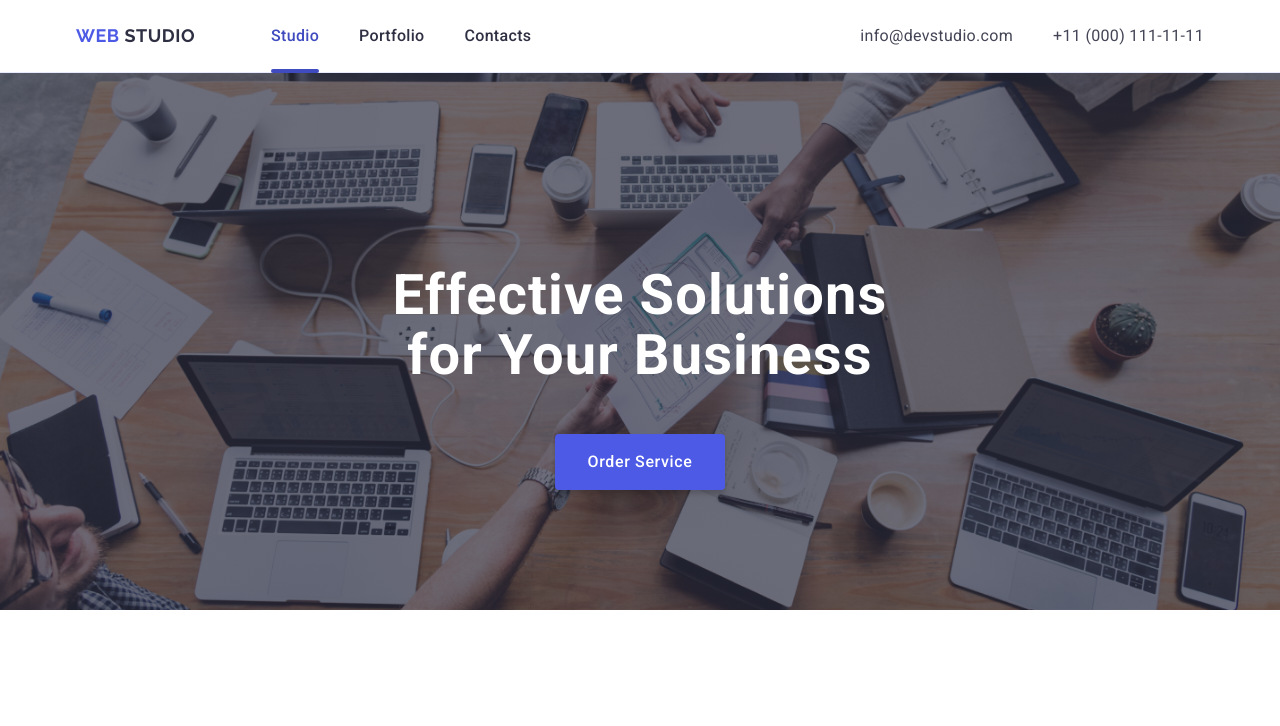
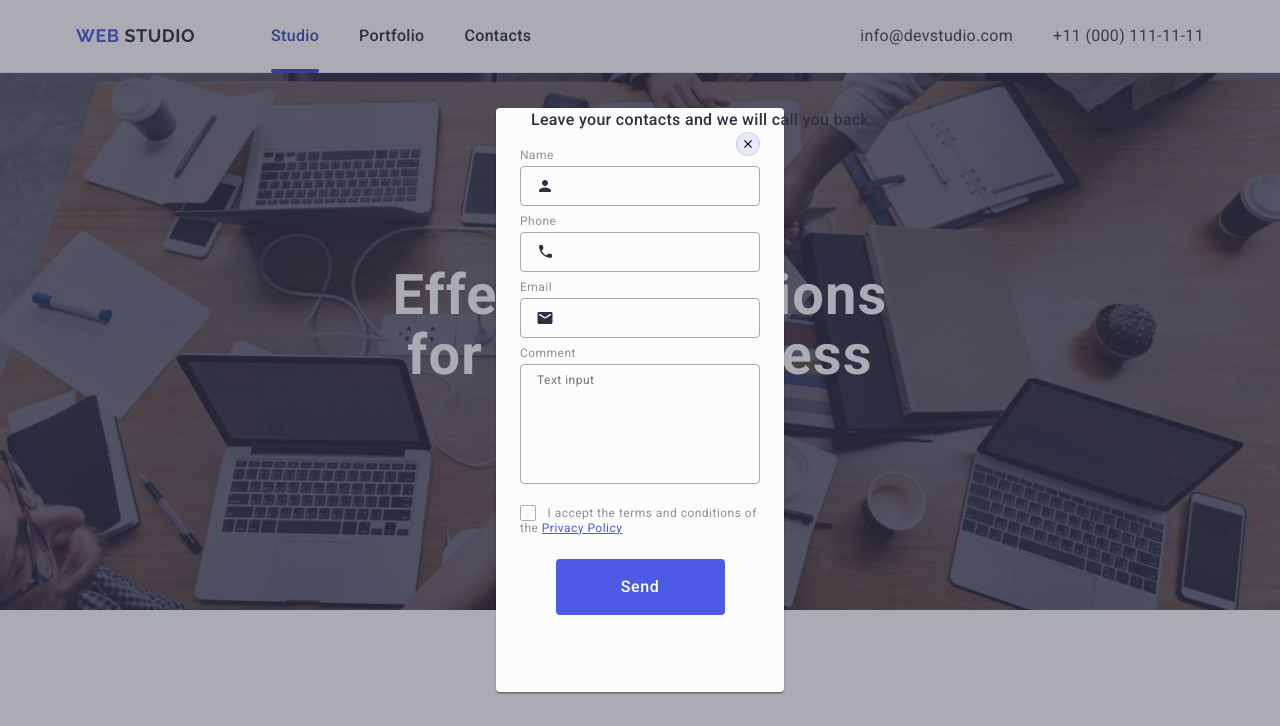
Before and after one commit to Maxim-Loznian/goit-markup-hw-06, a plain HTML site: page index.html in a window 1280 px wide. Shown: the top 726 px of the page. Drawn offline with nearby package versions, Linux system fonts and the light colour scheme.

Commit message:
lastthursday

```diff
--- a/css/styles.css
+++ b/css/styles.css
@@ -248,7 +248,7 @@ img {
   pointer-events: auto;
 }
 
-.modal {
+.modal-mobile {
   position: relative;
   top: 50%;
   left: 50%;
@@ -289,8 +289,8 @@ img {
   transition: fill 250ms cubic-bezier(0.4, 0, 0.2, 1);
 }
 
-.modal-close-btn:hover > .modal-close-icon,
-.modal-close-btn:focus > .modal-close-icon {
+.modal-close-btn:hover .modal-close-icon,
+.modal-close-btn:focus .modal-close-icon {
   fill: #ffffff;
 }
 
@@ -1072,3 +1072,186 @@ img {
     display: flex;
   }
 }
+.backdrop {
+  position: fixed;
+  top: 0;
+  left: 0;
+  width: 100%;
+  height: 100%;
+  background: rgba(46, 47, 66, 0.4);
+  opacity: 0;
+  visibility: hidden;
+  pointer-events: none;
+  transition: opacity 250ms cubic-bezier(0.4, 0, 0.2, 1),
+    visibility 250ms cubic-bezier(0.4, 0, 0.2, 1);
+}
+
+.modal {
+  padding: 72px 24px 24px 24px;
+  position: absolute;
+  top: 50%;
+  left: 50%;
+  transform: translate(-50%, -50%) scale(1);
+  background-color: #fcfcfc;
+  border-radius: 4px;
+  box-shadow: 0 1px 1px 0 rgba(0, 0, 0, 0.14), 0 1px 3px 0 rgba(0, 0, 0, 0.12),
+    0 2px 1px 0 rgba(0, 0, 0, 0.2);
+  width: 288px;
+  min-height: 623px;
+  transition: transform 250ms cubic-bezier(0.4, 0, 0.2, 1);
+}
+.is-open {
+  opacity: 1;
+  visibility: visible;
+  pointer-events: auto;
+}
+.leave {
+  font-weight: 500;
+  font-size: 16px;
+  line-height: 1.5;
+  letter-spacing: 0.02em;
+  color: #2e2f42;
+  margin-bottom: 16px;
+  text-align: center;
+  min-width: 256;
+}
+
+.review-form-block {
+  margin-bottom: 8px;
+}
+.review-form-label {
+  font-size: 12px;
+  line-height: 1.17;
+  letter-spacing: 0.04em;
+  color: #8e8f99;
+  display: block;
+  margin-bottom: 4px;
+}
+.review-form-checkblock-label {
+  font-size: 12px;
+  line-height: 1.17;
+  letter-spacing: 0.04em;
+  color: #8e8f99;
+  display: block;
+}
+.review-form-input-cover {
+  position: relative;
+}
+.review-form-input {
+  width: 100%;
+  height: 40px;
+  border: 1px solid rgba(46, 47, 66, 0.4);
+  border-radius: 4px;
+  background-color: transparent;
+  padding-left: 38px;
+  outline: transparent;
+  transition: border-color 250ms cubic-bezier(0.4, 0, 0.2, 1);
+  margin-right: 8px;
+}
+.review-form-input:focus {
+  border-color: #4d5ae5;
+}
+.review-form-input:focus + svg {
+  fill: #4d5ae5;
+}
+.review-form-input:focus + .review-form-input-svg svg {
+  fill: #4d5ae5;
+}
+.review-form-input-cover:focus + .review-form-input-svg {
+  fill: #4d5ae5;
+}
+.review-form-input-svg {
+  position: absolute;
+  left: 16px;
+  top: 50%;
+  transform: translateY(-50%);
+  transition: fill 250ms cubic-bezier(0.4, 0, 0.2, 1);
+  fill: #2e2f42;
+}
+.review-form-texarea-block {
+  margin-bottom: 16px;
+}
+.review-form-texarea {
+  width: 100%;
+  border: 1px solid rgba(46, 47, 66, 0.4);
+  border-radius: 4px;
+  height: 120px;
+  font-size: 12px;
+  line-height: 1.17;
+  letter-spacing: 0.04em;
+  color: rgba(46, 47, 66, 0.4);
+  background-color: transparent;
+  resize: none;
+  transition: border-color 250ms cubic-bezier(0.4, 0, 0.2, 1);
+  padding: 8px 16px;
+  outline: transparent;
+}
+.review-form-texarea:focus {
+  border-color: #4d5ae5;
+}
+.review-form-checkblock-bclock {
+  margin-bottom: 24px;
+}
+
+.review-form-checkblock-input:checked
+  + .review-form-checkblock-label
+  .review-form-checkblock-span {
+  background-color: #404bbf;
+  border: none;
+  fill: #f4f4fd;
+}
+.review-form-checkblock-span {
+  width: 16px;
+  height: 16px;
+  border: 1px solid rgba(46, 47, 66, 0.4);
+  border-radius: 2px;
+  transition: background-color 250ms cubic-bezier(0.4, 0, 0.2, 1),
+    border 250ms cubic-bezier(0.4, 0, 0.2, 1),
+    fill 250ms cubic-bezier(0.4, 0, 0.2, 1);
+  display: inline-flex;
+  align-items: center;
+  justify-content: center;
+  fill: transparent;
+  margin-right: 8px;
+  cursor: pointer;
+}
+.review-form-checkblock-svg {
+  position: relative;
+  z-index: 1;
+}
+.review-form-check-link {
+  color: #4d5ae5;
+  text-decoration: underline;
+}
+.review-form-btn {
+  margin: 0 auto;
+  display: block;
+  min-width: 169px;
+  height: 56px;
+  font-family: "Roboto", sans-serif;
+  font-size: 16px;
+  font-weight: 500;
+  line-height: 1.5;
+  letter-spacing: 0.04em;
+  color: #ffffff;
+  cursor: pointer;
+  background-color: #4d5ae5;
+  border: none;
+  transition: background-color 250ms cubic-bezier(0.4, 0, 0.2, 1);
+  border-radius: 4px;
+}
+.review-form-btn:hover,
+.review-form-btn:focus {
+  background-color: #404bbf;
+}
+
+@media screen and (min-width: 768px) {
+  .modal {
+    max-width: 408px;
+    min-height: 584px;
+    padding: 0 24px;
+  }
+  .leave {
+    min-width: 360px;
+  }
+}
--- a/index.html
+++ b/index.html
@@ -61,7 +61,7 @@
     </header>
 
     <div class="backdrop-mobile">
-      <div class="modal">
+      <div class="modal-mobile">
         <button type="button" class="modal-close-btn">
           <svg class="modal-close-icon" width="8" height="8">
             <use href="./images/icons.svg#icon-close-black"></use>
@@ -810,7 +810,7 @@
         </div>
       </div>
     </footer>
-    <!-- <div class="backdrop">
+    <div class="backdrop is-open">
       <div class="modal">
         <button type="button" class="modal-close-btn">
           <svg class="modal-close-icon" width="8" height="8">
@@ -912,6 +912,6 @@
           <button class="review-form-btn" type="submit">Send</button>
         </form>
       </div>
-    </div> -->
+    </div>
   </body>
 </html>
```
